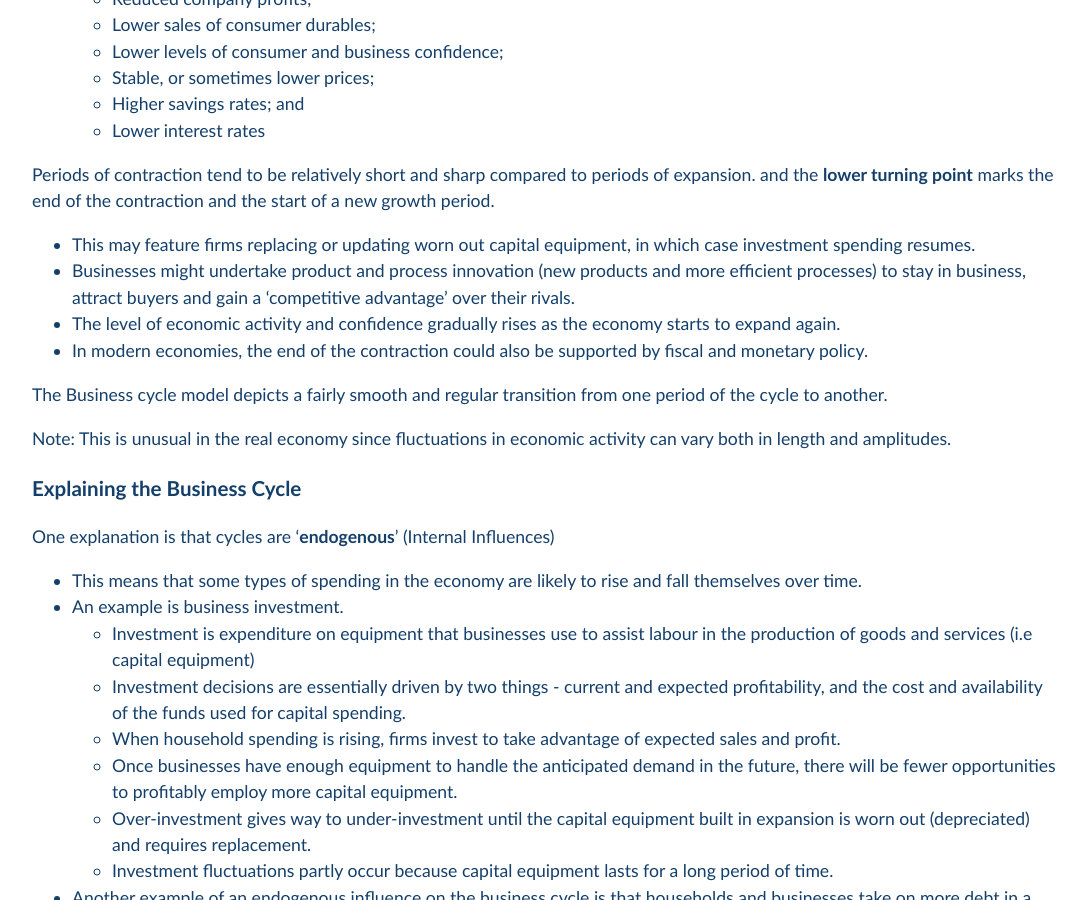
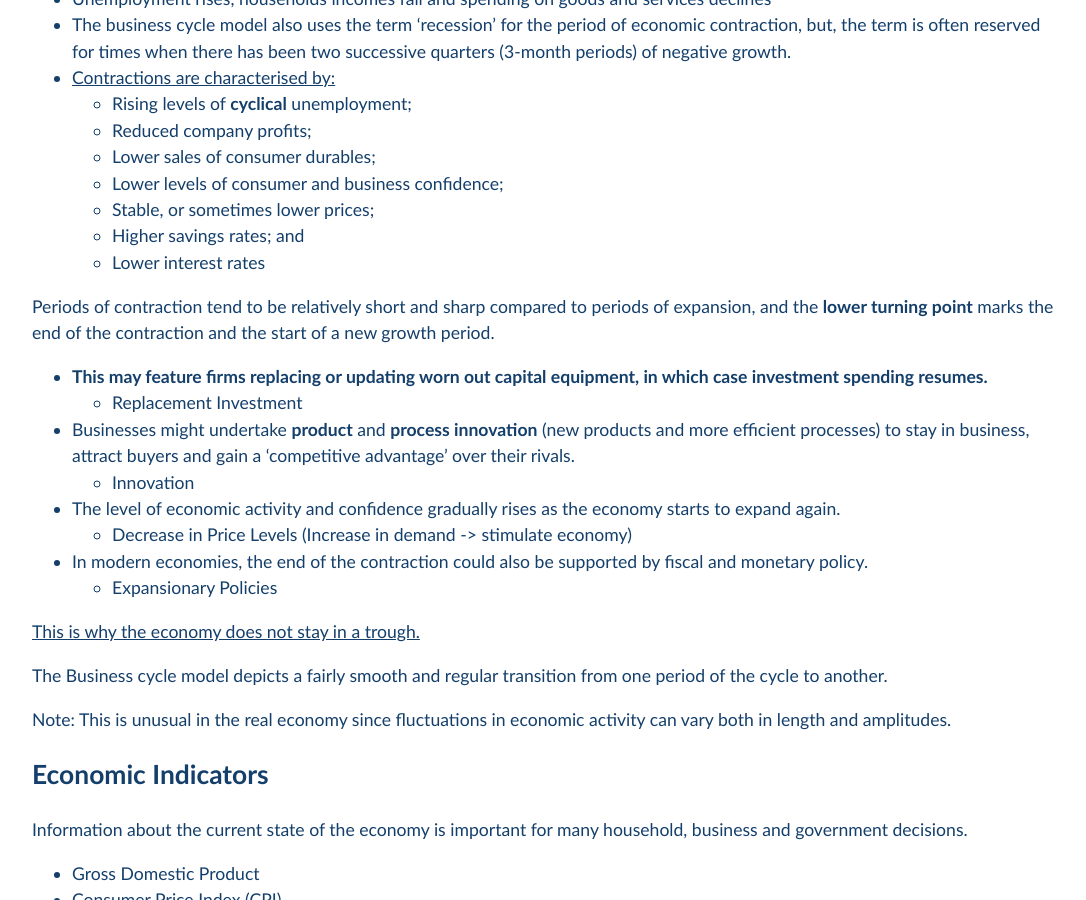
Before and after one commit to Pi-thagoras/the-chicken-pen, a Jekyll site: the page built from economics/econs_year_12/Business-Cycle-and-Macroeconomic-Indicators.md, in a window 1280 px wide and 900 px high, scrolled down 2305 px. Shown: the whole window, without its empty margins (96-1182 px from the left). Built offline with Jekyll 4.4.1, drawn with Linux system fonts in a browser that asks for light colours; some of the changed text lies outside the part shown.

Commit message:
business cycleeeee

```diff
--- a/economics/econs_year_12/Business-Cycle-and-Macroeconomic-Indicators.md
+++ b/economics/econs_year_12/Business-Cycle-and-Macroeconomic-Indicators.md
@@ -4,47 +4,52 @@
 ---
 ## The Business Cycle
 
-The **business cycle** is the term used to describe the short-run fluctuations in expenditure, output and income that occur around an increase in real GDP over the long run.
+The **business cycle** is the term used to describe the short-run fluctuations in **expenditure**, **output** and **income** that occur around an increase in real GDP over the long run.
 
-Typically the cycle is described as having two phases and two turning points:
+The business cycle is a depiction, so you can't really get asked to draw it.
+
+Typically the cycle is described as having *two phases and two turning points*:
 - The **expansion** or upswing phase;
-- The *upper turning point* (the peak of the cycle);
+- The upper turning point (the **peak** of the cycle);
 - The **contraction** or downswing phase; and
-- The *lower turning point* (trough)
+- The lower turning point (**trough**)
 
-A full business cycle may take between 7-9 years, with expansions tending to occur slowly as an expansion develops, followed by a relatively sharp period of contraction.
+A full business cycle may take between 7-9 years (a very big generalisation), with expansions tending to occur slowly as an expansion develops, followed by a relatively sharp period of contraction.
 
 <image src="/the-chicken-pen/assets/Business-Trade-Cycle-2.png" alt="The Business Trade Cycle" width=900px />
 
-The upward sloping green line represents the long term growth that results from increases in population and the labour force; the stock of capital equipment; technological change and improving productivity.
+The upward sloping green line represents the long term growth that results from increases in **population** and the **labour force**; the **stock of capital equipment**; **technological change** and **improving productivity**.
+- Bolded contribute to the long run growth
 
 The blue line depicts a regular cycle of contraction and expansion.
+
+You can easily say that the green line is the **long term growth** while the blue line being the **actual growth**.
 
 ### Characteristics of Each Phase
 
 The **expansion** is a period during which real GDP is increasing.
-- It is associated with an increase in production (output of goods and services), which results in greater use of productive factors such as labour; more wages (in aggregate) and higher levels of spending.
+- It is associated with an **increase in production** (output of goods and services), which results in **greater use of productive factors** such as *labour*; more *wages* (in aggregate) and **higher levels of spending**.
 - <u>The expansion phase of the cycle features some typical characteristics:</u>
 	- Rising business investment in the capital equipment needed to produce goods and services;
-	- Rising levels of household consumption spending, particularly on discretionary items;
+	- Rising levels of household consumption spending, particularly on discretionary items (not essential);
 	- Confidence in household and business sectors;
 	- Higher business profitability;
 	- Relatively high utilisation of productive capacity;
-	- Increasing labour market participation; and
-	- Falling cyclical unemployment
+	- Increasing labour market participation (more people participating); and
+	- Falling **cyclical** unemployment
 - The expansion phase can’t last forever, as **economic activity is limited by the economy’s productive capacity** – how many workers there are to make the products, how many consumers there are to purchase them; how much capital equipment is available for workers to use; and how productive they are.
 - The level of economic activity will reach a **peak** (upper turning point)
 
 As the cycle **peaks**, the increases of income, and output expenditure that characterised the expansion start to level off.
-- Optimism gives way to uncertainty, and households and firms adjust their expectations about the future and reduce their planned spending.
-- Inventories (stocks of goods that have not sold) rise – a signal that firms should cut production.
+- Rising prices leads to uncertainty, and households and firms adjust their expectations about the future and reduce their planned spending.
+- **Inventories** (stocks of goods that have not sold) rise – a signal that firms should cut production.
 
 The **contraction** is the period during which real GDP is falling.
 - Businesses record a fall in sales, and respond to this reduction in demand by producing fewer goods and services. As a result, the use of productive input falls.
 - Unemployment rises, households incomes fall and spending on goods and services declines
 - The business cycle model also uses the term ‘recession’ for the period of economic contraction, but, the term is often reserved for times when there has been two successive quarters (3-month periods) of negative growth.
 - <u>Contractions are characterised by:</u>
-	- Rising levels of cyclical unemployment;
+	- Rising levels of **cyclical** unemployment;
 	- Reduced company profits;
 	- Lower sales of consumer durables;
 	- Lower levels of consumer and business confidence;
@@ -52,34 +57,52 @@
 	- Higher savings rates; and
 	- Lower interest rates
 
-Periods of contraction tend to be relatively short and sharp compared to periods of expansion. and the **lower turning point** marks the end of the contraction and the start of a new growth period.
-- This may feature firms replacing or updating worn out capital equipment, in which case investment spending resumes.
-- Businesses might undertake product and process innovation (new products and more efficient processes) to stay in business, attract buyers and gain a ‘competitive advantage’ over their rivals.
+Periods of contraction tend to be relatively short and sharp compared to periods of expansion, and the **lower turning point** marks the end of the contraction and the start of a new growth period.
+- **This may feature firms replacing or updating worn out capital equipment, in which case investment spending resumes.**
+	- Replacement Investment
+- Businesses might undertake **product** and **process innovation** (new products and more efficient processes) to stay in business, attract buyers and gain a ‘competitive advantage’ over their rivals.
+	- Innovation
 - The level of economic activity and confidence gradually rises as the economy starts to expand again.
+	- Decrease in Price Levels (Increase in demand -> stimulate economy)
 - In modern economies, the end of the contraction could also be supported by fiscal and monetary policy.
+	- Expansionary Policies
+
+<u>This is why the economy does not stay in a trough.</u>
 
 The Business cycle model depicts a fairly smooth and regular transition from one period of the cycle to another.
 
 Note: This is unusual in the real economy since fluctuations in economic activity can vary both in length and amplitudes.
 
-### Explaining the Business Cycle
+## Economic Indicators
 
-One explanation is that cycles are '**endogenous**' (Internal Influences)
-- This means that some types of spending in the economy are likely to rise and fall themselves over time.
-- An example is business investment.
-	- Investment is expenditure on equipment that businesses use to assist labour in the production of goods and services (i.e capital equipment)
-	- Investment decisions are essentially driven by two things - current and expected profitability, and the cost and availability of the funds used for capital spending.
-	- When household spending is rising, firms invest to take advantage of expected sales and profit.
-	- Once businesses have enough equipment to handle the anticipated demand in the future, there will be fewer opportunities to profitably employ more capital equipment.
-	- Over-investment gives way to under-investment until the capital equipment built in expansion is worn out (depreciated) and requires replacement.
-	- Investment fluctuations partly occur because capital equipment lasts for a long period of time.
-- Another example of an endogenous influence on the business cycle is that households and businesses take on more debt in a period of economic expansion because they expect that the vale of assets such as property and shares will rise.
-	- Eventually however, the debt burden becomes excessive, so households and businesses cut back their spending and increase savings to reduce debt.
-	- Saving more is good for an individual household, but if all households save more, aggregate spending must fall.
+Information about the current state of the economy is important for many household, business and government decisions.
+- Gross Domestic Product
+- Consumer Price Index (CPI)
+- Average weekly earnings (AWE)
+- Business hiring intentions
+- Labour force statistics e.g. participation and unemployment rates
+- Business spending on capital equipment (ie investment)
+- Motor vehicle registrations
+- Building approvals
+- Industrial and agricultural production
+- Interest rate
+- Levels of public and private debt
+- Tourism data (such as hotel occupancy rates and tourist arrivals)
+- Exchange rates
+- Stock market indices eg the ASX ALL-ordinates Index
 
-Another explanation is that they are '**exogenous**' (External Influences)
-- Such shocks could be positive or negative, and are ‘random’ in nature.
-- Examples of negative shocks include climatic events (good seasons and bad seasons, floods and droughts); geopolitical events; and the epidemics - pandemics that affect community health.
-	- These shocks disrupt production, employment, income and prices throughout the economy.
-	- The mining construction boom a decade ago could be regarded as a positive shock because so much capacity was developed in a short period of time to satisfy unexpected overseas demand for iron ore and gas.
-	- Perhaps climate change will act as a positive shock in the near future, because huge investment in infrastructure will be required to reduce greenhouse gas emissions.
+Most data collection involves lags.
+- Even GDP data suffers a lag between the collection and publication of data
+
+
+**Economic Indicators**
+
+| Leading Indicators                                                                                                                                                                                                              | Coincident Indicators                                                                                                                                                                                  | Lagging Indicators                                                                                   |
+| ------------------------------------------------------------------------------------------------------------------------------------------------------------------------------------------------------------------------------- | ------------------------------------------------------------------------------------------------------------------------------------------------------------------------------------------------------ | ---------------------------------------------------------------------------------------------------- |
+| Share prices<br>Building approvals<br>Levels of stock (inventory) held by firms<br>Manufacturers’ new orders<br>Business and consumer confidence<br>Consumer expectations<br>New employment vacancies<br>New business start-ups | **GDP**<br>Manufacturing output<br>Sales of consumer durables<br>Production of building materials<br>Retail sales<br>Job advertisements<br>Motor vehicle sales<br>Money supply<br>Capacity utilization | Interest rates<br>Consumer debt<br>**Unemployment rate**<br>Bankruptcies<br>**Inflation rate (CPI)** |
+
+**Leading Indicators**: predict a trend in the business cycle several months down the track.
+
+**Coincident Indicators** (still lag but not as much): appear to move in-line with the level of economic activity, like manufacturing output, production of building materials, sales of consumer durables, retail sales; and the growth of GDP
+
+**Lagging Indicators**: are not expected to show any change until after trends in the rest of the economy have been confirmed.
```
Also changed, not shown: economics/econs_year_12/Foreign-Investment.md (+3 -3 lines).
